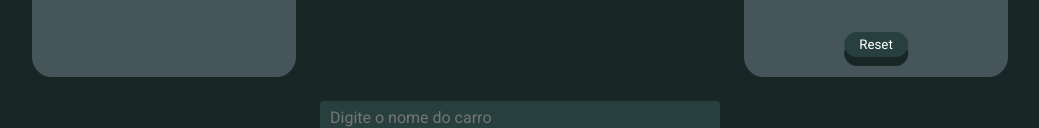
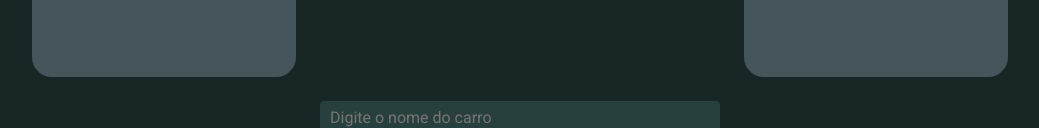
Before and after one commit to iiai22/vitejs-vite-nfz5ep, a website built with Vite: page index.html in a window 1280 px wide. Shown: the part 513-641 px from the top of the page, without its empty margins (120-1159 px from the left). Built offline with nearby package versions, Linux system fonts and the light colour scheme.

Commit message:
2 files modified

```diff
--- a/index.html
+++ b/index.html
@@ -19,7 +19,6 @@
       <div class="data-container-r grid-row-span-2">
         Last Score:
         <ul></ul>
-        <button class="reset">Reset</button>
       </div>
     </div>
 
--- a/main.js
+++ b/main.js
@@ -78,9 +78,6 @@ function atualizarUltimosScores() {
     }
   }
 }
-
-
-
 // Atualizar o melhor score no HTML
 function atualizarMelhorScore() {
   const scoresOrdenados = scores
```
